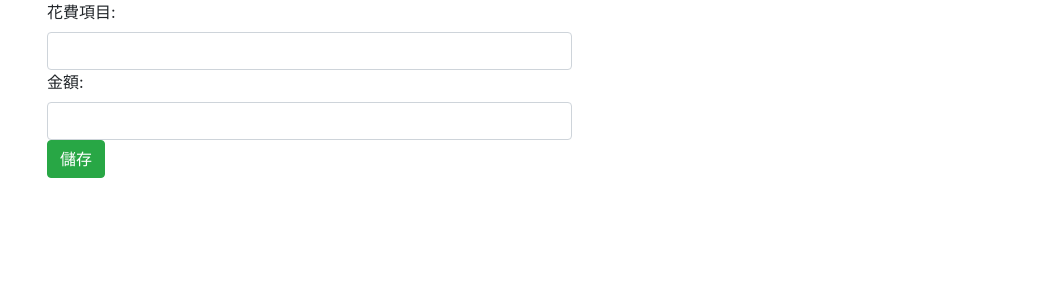
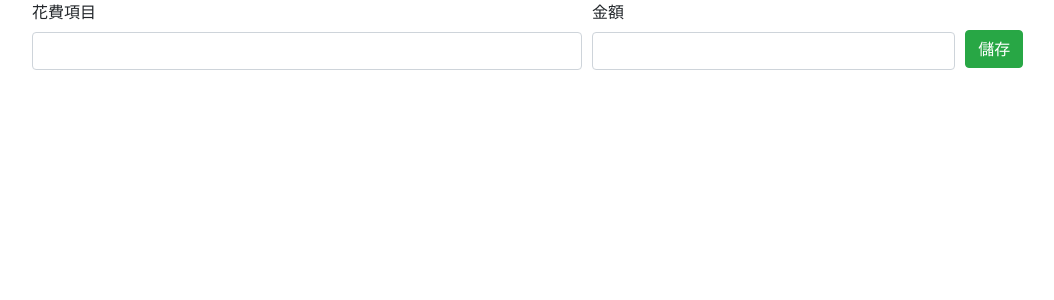
Before and after one commit to mikeku1116/django-urexpenses, a Django app: page /expenses/ in a window 1280 px wide. Shown: the top 300 px of the page, without its empty margins (53-1107 px from the left). Run offline with Django 3.2, Linux system fonts and the light colour scheme; some libraries are stand-ins or nearby versions.

Commit message:
expenses首頁畫面客製化調整「新增表單」的排版

```diff
--- a/expenses/templates/index.html
+++ b/expenses/templates/index.html
@@ -4,12 +4,17 @@
 
     <form action="" method="POST">
         {% csrf_token %}
-        <div class="form-group">
+        <div class="form-row">
             <div class="form-group col-md-6">
-
-            {{ form }}
-
-            <input type="submit" class="btn btn-success" value="儲存">
+                <label>{{ form.name.label }}</label>
+                {{ form.name }}
+            </div>
+            <div class="form-group col-md-4">
+                <label>{{ form.price.label }}</label>
+                {{ form.price }}
+            </div>
+            <div class="form-group col-md-2">
+                <input type="submit" class="btn btn-success" style="margin-top:30px;" value="儲存">
             </div>
         </div>
     </form>
```
